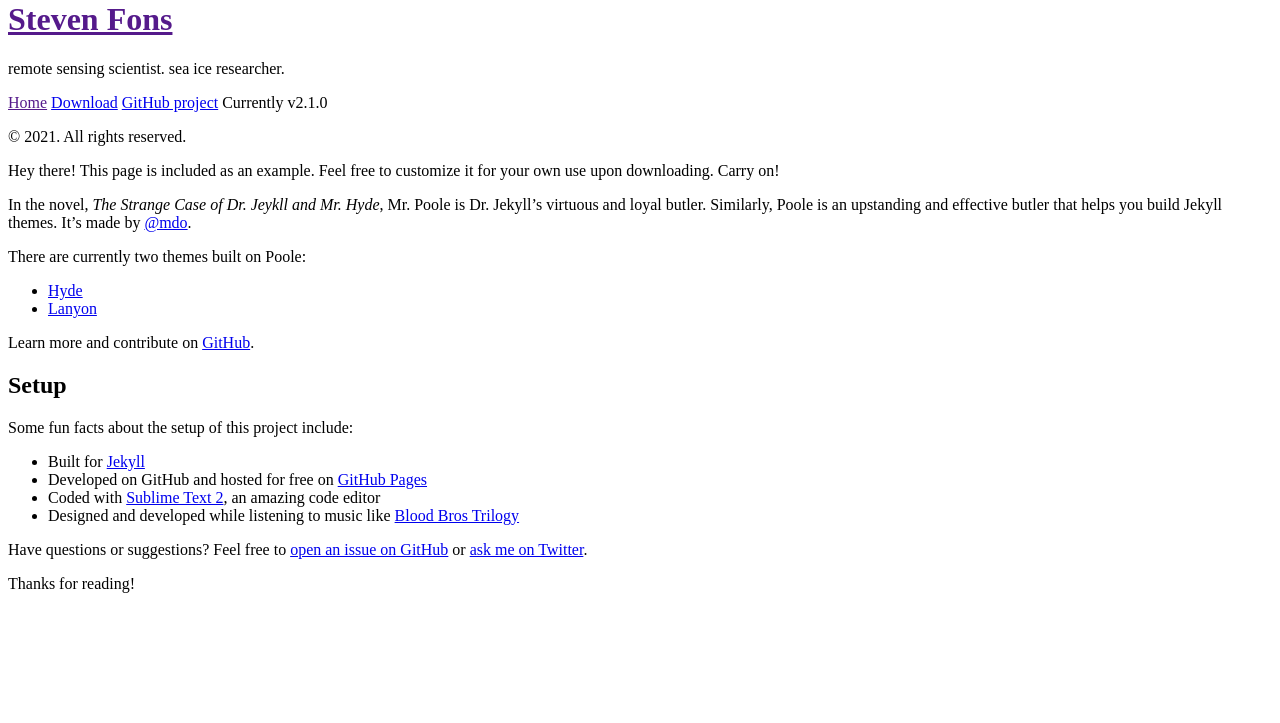
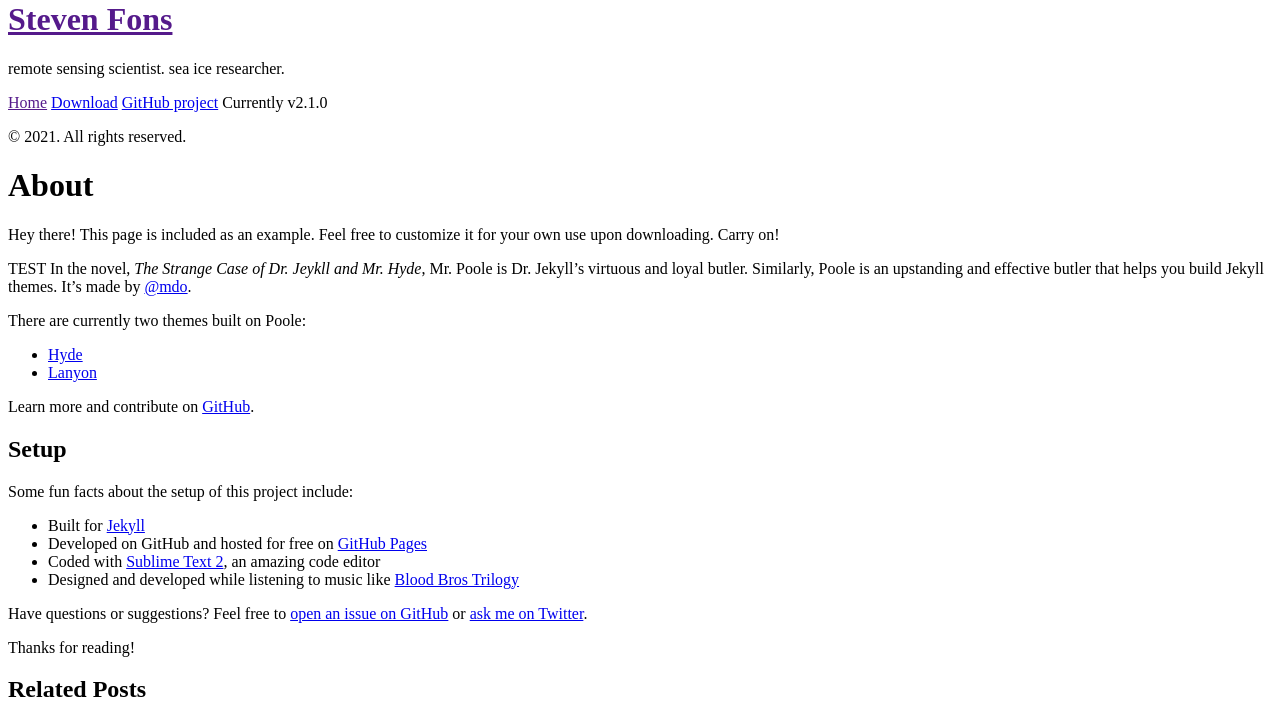
Before and after one commit to sfons/sfons.github.io, a Jekyll site: the page built from about.md, in a window 1280 px wide. Shown: the part 332-1055 px from the top of the page. Built offline with Jekyll 4.4.1, drawn with Linux system fonts in a browser that asks for light colours; before the commit the page ends 941 px from its top, so only the background shows below that.

Commit message:
about page

```diff
--- a/about.md
+++ b/about.md
@@ -1,13 +1,13 @@
 ---
-layout: default
-title: About me
+layout: post
+title: About
 ---
 
 <p class="message">
   Hey there! This page is included as an example. Feel free to customize it for your own use upon downloading. Carry on!
 </p>
 
-In the novel, *The Strange Case of Dr. Jeykll and Mr. Hyde*, Mr. Poole is Dr. Jekyll's virtuous and loyal butler. Similarly, Poole is an upstanding and effective butler that helps you build Jekyll themes. It's made by [@mdo](https://twitter.com/mdo).
+TEST In the novel, *The Strange Case of Dr. Jeykll and Mr. Hyde*, Mr. Poole is Dr. Jekyll's virtuous and loyal butler. Similarly, Poole is an upstanding and effective butler that helps you build Jekyll themes. It's made by [@mdo](https://twitter.com/mdo).
 
 There are currently two themes built on Poole:
 
```
